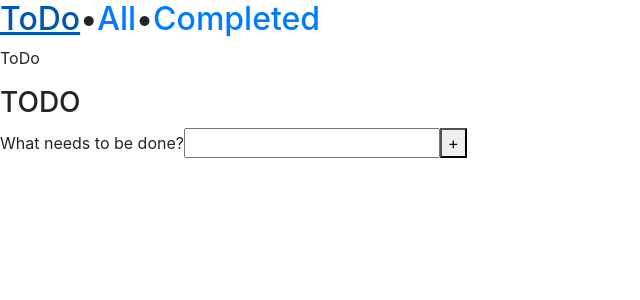
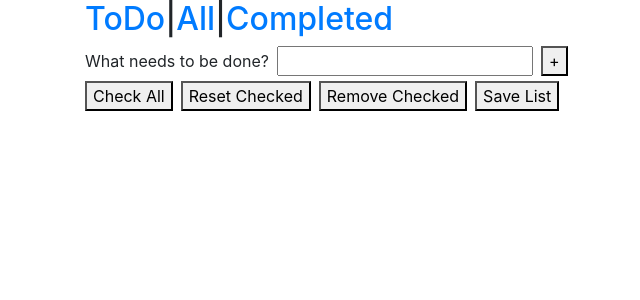
Before and after one commit to AllisonRMiller/todo-list, a React (Create React App) app: page / in a window 1280 px wide. Shown: the top 300 px of the page, without its empty margins (0-640 px from the left). Built offline with nearby package versions, Linux system fonts and the light colour scheme.

Commit message:
All but view
All functions but three views implemented, still unstyled/contains unnecessary items
  @kevin-moore-729

```diff
--- a/src/components/App.css
+++ b/src/components/App.css
@@ -1,31 +1,5 @@
-.App {
-  text-align: center;
-}
-
-.App-logo {
-  height: 40vmin;
-  pointer-events: none;
-}
-
-@media (prefers-reduced-motion: no-preference) {
-  .App-logo {
-    animation: App-logo-spin infinite 20s linear;
-  }
-}
-
-.App-header {
-  background-color: #282c34;
-  min-height: 100vh;
-  display: flex;
-  flex-direction: column;
-  align-items: center;
-  justify-content: center;
-  font-size: calc(10px + 2vmin);
-  color: white;
-}
-
-.App-link {
-  color: #61dafb;
+#Completed, #remove{
+  text-decoration: line-through;
 }
 
 @keyframes App-logo-spin {
--- a/src/components/App.js
+++ b/src/components/App.js
@@ -2,46 +2,49 @@ import React from 'react';
 // import logo from './logo.svg';
 // import './App.css';
 import TodoApp from './body';
-import Navbar from "./navbar";
+// import Navbar from "./navbar";
 
 class App extends React.Component {
   constructor(props) {
     super(props);
-    this.state = { currentPage: "ToDo" }
+    this.state = { currentList: "ToDo" }
     this.updatePage = this.updatePage.bind(this);
   }
 
-  async updatePage(newPage) {
+  async updatePage(newList) {
     // console.log("in the update page function", newPage)
     // this.setState({ currentPage: newPage })
     // this.setState(function someFunction(param){
     // 	return { currentPage: newPage }
     // })
+    // TodoApp.updateList(newList)
     await this.setState((prevState) => {
       // console.log(`in the set state method,
       // this is what the previous state is:`, prevState)
-      return { currentPage: newPage }
+      return { currentList: newList }
     })
     // console.log("after set state:", this.state)
   }
   render() {
     return (
       <div className="App">
-        <Navbar
+        {/* <Navbar
           updatePage={this.updatePage}
         />
         <header className="App-header">
           <p className="display4"
           >
-            {this.state.currentPage}
+            {this.state.currentList}
           </p>
-        </header>
-        {
-          this.state.currentPage === "ToDo" ?
-            <TodoApp />
+        </header> */}
+        <TodoApp
+        />
+        {/* {
+          this.state.currentList === "ToDo" ?
+
             :
             null
-        }
+        } */}
         {/* {
           this.state.currentPage === "All" ?
             <All />
--- a/src/components/body.js
+++ b/src/components/body.js
@@ -1,35 +1,44 @@
 import React from 'react';
 
-
-
-// change currentlist in state based on clicking in navbar, possibly move this function to app
 
 
 
 class TodoApp extends React.Component {
     constructor(props) {
         super(props);
-        this.state = { items: [], text: "", status: "todo", currentList: "all" };
+        this.state = { items: [], text: "", status: "ToDo", currentList: "All" };
         // this.showList = this.bind.showList(this);
         this.handleChange = this.handleChange.bind(this);
         this.handleSubmit = this.handleSubmit.bind(this);
         this.handleDelete = this.handleDelete.bind(this);
         this.handleDone = this.handleDone.bind(this);
-        // this.checkStatus = this.checkStatus.bind(this);
+        this.saveList = this.saveList.bind(this);
+        this.updateList = this.updateList.bind(this);
+        this.handleDoneEverything = this.handleDoneEverything.bind(this);
+        this.resetTodo = this.resetTodo.bind(this);
     }
 
+    async componentDidMount(){
+        var oldItems = JSON.parse(window.localStorage.getItem("todos"));
+        console.log(oldItems);
+        if (oldItems === null){return}
+        else
+        {await this.setState({items: oldItems })}
+    }
 
 
     render() {
         return (
             <div>
-                <h3>TODO</h3>
+            <div className = "container">
+                <Navbar curList={this.state.currentList}/>
                 <TodoList items={this.state.items} />
                 <form onSubmit={this.handleSubmit}>
                     <label htmlFor="new-todo">
                         What needs to be done?
             </label>
                     <input
+                        className = "ml-2 mr-2"
                         id="new-todo"
                         onChange={this.handleChange}
                         value={this.state.text}
@@ -39,20 +48,42 @@ class TodoApp extends React.Component {
                         +
                     </button>
                 </form>
+                <button className="mr-2" onClick={this.handleDoneEverything}>
+                    Check All
+                </button>
+                <button className = "mr-2" onClick={this.resetTodo}>
+                    Reset Checked
+                </button>
+                <button className = "mr-2" onClick={this.purgeComplete}>
+                    Remove Checked
+                </button>
+                <button onClick={this.saveList}>
+                    Save List
+                </button>
+                </div>
             </div>
         );
 
     }
 
-    async componentDidMount() {
-        console.log("the component did mount")
-{
-            await window.localStorage.setItem("todos", JSON.stringify(this.state.items));
-        }}
 
-    plusButton(e) {
-        // open and edit the line
+// This doesn't work!!!!
+    async updateList(e,newList){
+
+        e.preventDefault();
+        console.log("updateList input: ",newList, this.props, this.state);
+        await this.setState(state => ({
+            currentList: newList
+            }));
+            console.log("new currentList: ",this.state.currentList)
+
     }
+
+
+    async saveList(){
+        await localStorage.setItem("todos", JSON.stringify(this.state.items))
+    }
+
 
 
     handleChange(e) {
@@ -61,43 +92,66 @@ class TodoApp extends React.Component {
         console.log("handle change ran")
     }
 
-    handleDone(e,text,id,place) {
+    async handleDoneEverything(){
+        const allItems = this.state.items;
+        allItems.map((item) => item.status = item.status ==="remove"? "remove" : "Completed");
+        await this.setState(state => ({
+            items: allItems
+            }))
+    }
+
+    async resetTodo(){
+        const allItems = this.state.items;
+        allItems.map((item) => item.status = item.status ==="remove"? "remove" : "ToDo");
+        await this.setState(state => ({
+            items: allItems
+            }))
+    }
+    async purgeComplete(){
+        const allItems = this.state.items;
+        allItems.map((item) => item.status=== "Complete" ? "remove": item.status);
+        await this.setState(state => ({
+            items: allItems
+            }))
+    }
+
+    async handleDone(e,item) {
         // this is check button
         e.preventDefault();
-        const newItems = this.props.items;
+            const newItems = this.props.items;
         console.log(this.props.items);
         console.log("NI1: ",newItems);
-        console.log("place: ",place);
+        console.log("place: ",item.place);
         newItems.splice(
-            place, 1, {
-            text: text,
-            id: id,
-            place: place,
-            status: "done"})
+            item.place, 1, {
+            text: item.text,
+            id: item.id,
+            place: item.place,
+            status: item.status === "Completed" ? "ToDo": "Completed"})
             console.log("NI2: ",newItems)
-        this.setState(state => ({
+        await this.setState(state => ({
             items: newItems
             }))
 
         console.log("handleDone ran:", this.state.status)
     }
 
-    handleDelete(e,text,id,place) {
+    async handleDelete(e,item) {
         // this is minus button
 
         e.preventDefault();
         const newItems = this.props.items;
         console.log(this.props.items);
         console.log("NI1: ",newItems);
-        console.log("place: ",place);
+        console.log("place: ",item.place);
         newItems.splice(
-            place, 1, {
-            text: text,
-            id: id,
-            place: place,
-            status: "remove"})
+            item.place, 1, {
+            text: item.text,
+            id: item.id,
+            place: item.place,
+            status: item.status === "remove" ? "ToDo": "remove"})
             console.log("NI2: ",newItems)
-        this.setState(state => ({
+        await this.setState(state => ({
             items: newItems
             }))
         console.log("handleDelete ran:", this.state.status)
@@ -117,28 +171,68 @@ class TodoApp extends React.Component {
         this.setState(state => ({
             items: state.items.concat(newItem),
             text: '',
-            status: "todo",
+            status: "ToDo",
         }));
         console.log(this.state);
     }
 }
 
+
+class Navbar extends TodoApp {
+	constructor(props) {
+		super(props)
+		this.navbarLinks = [
+			"ToDo",
+			"All",
+			"Completed"
+			]
+	}
+
+	render() {
+		const navLinksinHTML = this.navbarLinks.map((link, index) => {
+			return (
+				<React.Fragment key={index}>
+					<a
+						onClick={(e) => this.updateList(e,link)}
+						href="#"
+
+					>
+						{link}
+					</a>
+					{this.navbarLinks.length - 1 === index ? null : (<> | </>)}
+				</React.Fragment>
+			)
+		})
+		return (
+			<h2 className="d-inline-flex">
+				{navLinksinHTML}
+			</h2>
+		)
+	}
+}
 class TodoList extends TodoApp {
     constructor(props) {
         super(props)
     }
 
+    stylin(item){
+        if (item.status === "Completed"){return "list-group-item text-success"}
+        else if (item.status=== "remove"){return "list-group-item text-danger"}
+        else {return "list-group-item"}
+
+    }
 
     render() {
         return (
-            <div className="row text-center">
+            <div className="row text-left">
                 <div className="col">
                     <ul className="list-group">
-                        {this.props.items.filter(x => { console.log("checkStatus ran", x.status); return (this.state.currentList === "all" ? x : x.status === this.state.currentList) }).map(item => (
-                            <li className="list-group-item" key={item.id}>{item.text}
-                                {/* <button onClick={this.handleChange}>+</button> */}
-                                <button onClick={(e) => this.handleDone(e,item.text,item.id,item.place)}>f00c</button>
-                                <button onClick={(e) => this.handleDelete(e,item.text,item.id,item.place)}>-</button></li>
+                        {this.props.items.filter(x => { console.log("checkStatus ran", x.status); return (this.state.currentList === "All" ? x : x.status === this.state.currentList) }).map(item => (
+                            <li className={this.stylin(item)}  key={item.id}>
+                                {item.text}
+                                <button className = "ml-2" onClick={(e) => this.handleDone(e,item)}> Done </button>
+                                <button onClick={(e) => this.handleDelete(e,item)}> Remove </button>
+                            </li>
                         ))}
                     </ul>
                 </div>
@@ -147,9 +241,5 @@ class TodoList extends TodoApp {
     }
 }
 
-// ReactDOM.render(
-//     <TodoApp />,
-//     document.getElementById('todos-example')
-// );
 
 export default TodoApp;
--- a/src/components/navbar.js
+++ b/src/components/navbar.js
@@ -21,7 +21,7 @@ class Navbar extends React.Component {
 					>
 						{link}
 					</a>
-					{this.navbarLinks.length - 1 === index ? null : (<> • </>)}
+					{this.navbarLinks.length - 1 === index ? null : (<> | </>)}
 				</React.Fragment>
 			)
 		})
--- a/src/index.css
+++ b/src/index.css
@@ -11,3 +11,8 @@ code {
   font-family: source-code-pro, Menlo, Monaco, Consolas, 'Courier New',
     monospace;
 }
+
+
+#Completed, #remove{
+  text-decoration: line-through
+}
```
Also changed, not shown: public/check-solid.svg (added).
